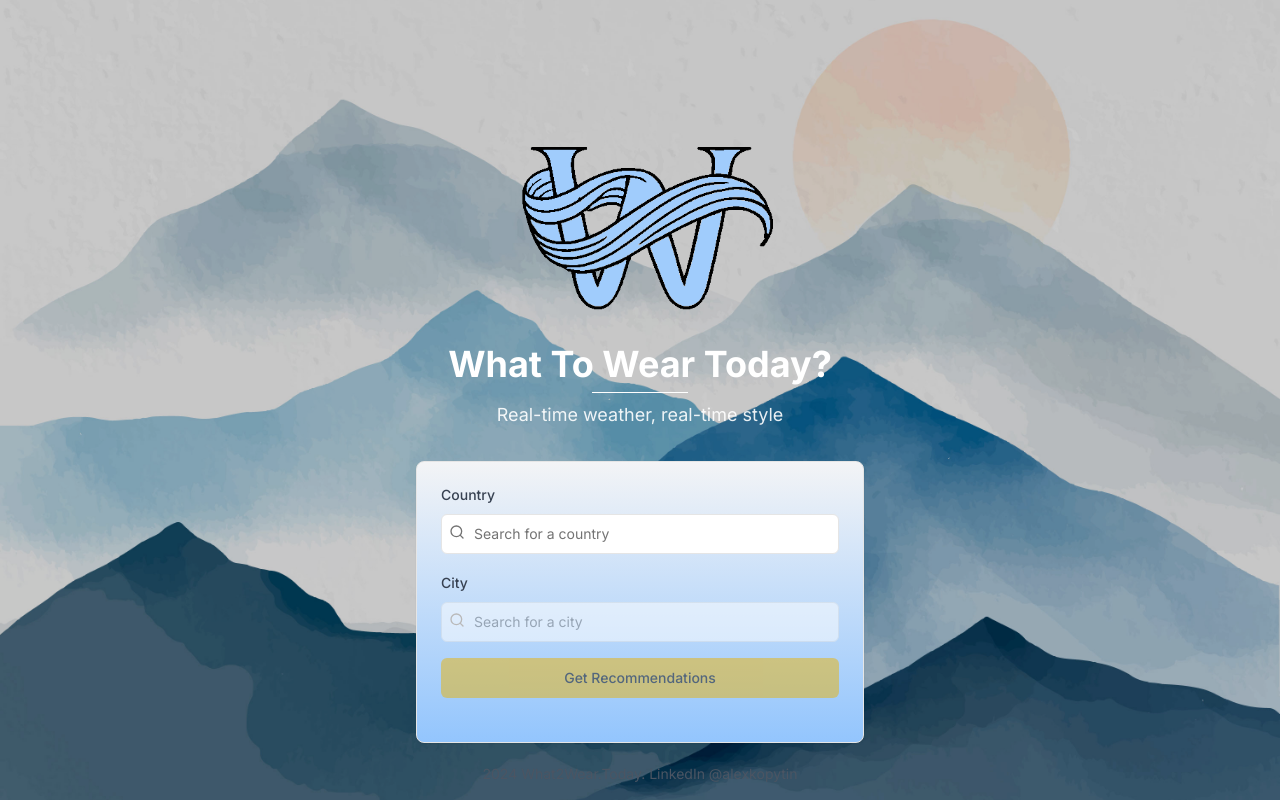
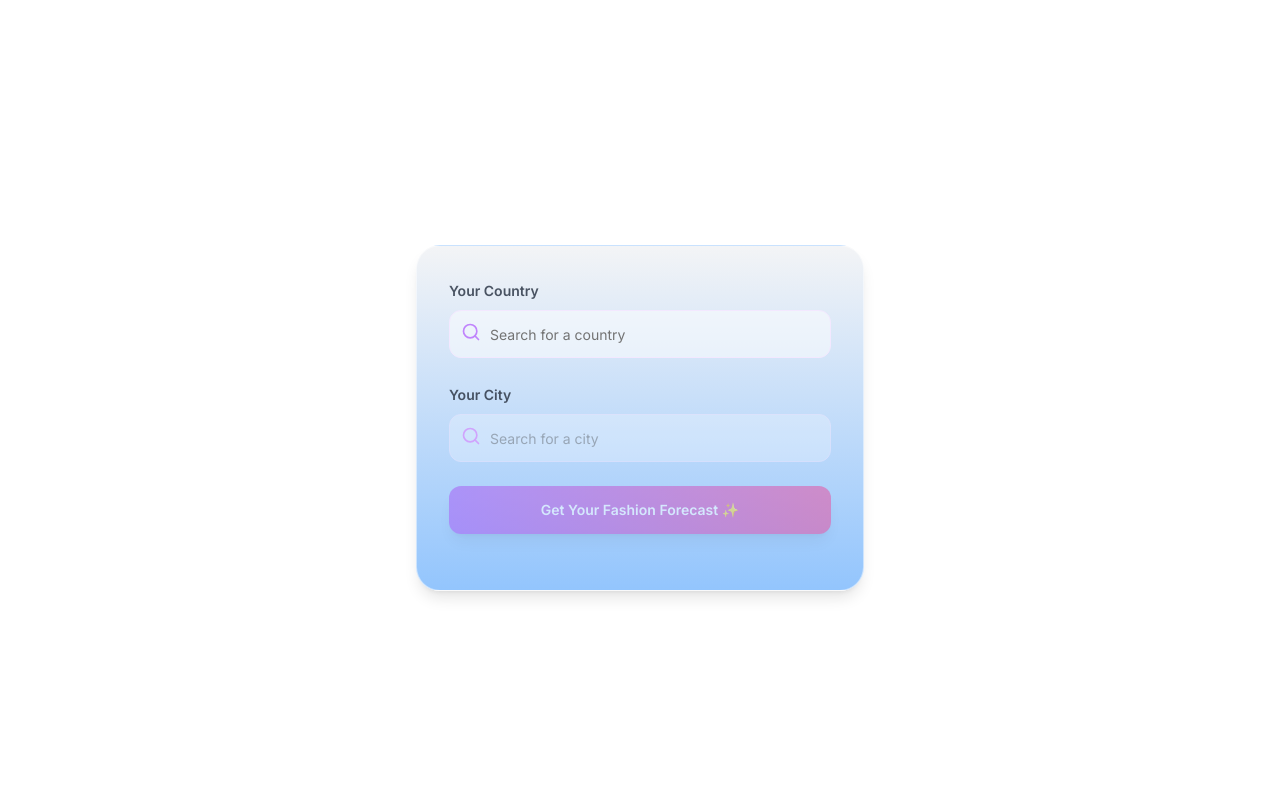
Before and after one commit to nobodyknows44/what2wear, a Next.js app: page / in a window 1280 px wide. Built offline with nearby package versions, Linux system fonts and the light colour scheme.

Commit message:
updated backgroudn x2

```diff
--- a/app/components/WeatherDashboard.tsx
+++ b/app/components/WeatherDashboard.tsx
@@ -160,26 +160,26 @@ export default function WeatherDashboard({ showRecommendations, setShowRecommend
   }
 
   return (
-    <Card className="w-full max-w-md mx-auto">
+    <Card className={`w-[90%] max-w-3xl mx-auto backdrop-blur-sm bg-white/90 border border-white/50 shadow-lg rounded-3xl ${!showRecommendations ? 'max-w-md' : ''}`}>
       {!showRecommendations ? (
-        <CardContent className="my-5">
-          <form onSubmit={handleSubmit} className="space-y-4">
+        <CardContent className="my-8 px-8">
+          <form onSubmit={handleSubmit} className="space-y-6">
             <div className="space-y-2" ref={countryRef}>
-              <label htmlFor="country" className="text-sm font-medium text-gray-700">
-                Country
+              <label htmlFor="country" className="text-sm font-semibold text-gray-700/90">
+                Your Country
               </label>
               <div className="relative">
-                <Search className="absolute left-2 top-2.5 h-4 w-4 text-muted-foreground" />
+                <Search className="absolute left-3 top-3 h-5 w-5 text-purple-400" />
                 <Input
                   id="country"
                   placeholder="Search for a country"
                   value={countrySearch}
-                  onChange={(e: React.ChangeEvent<HTMLInputElement>) => {
+                  onChange={(e) => {
                     setCountrySearch(e.target.value)
                     setShowCountryDropdown(true)
                   }}
                   onFocus={() => setShowCountryDropdown(true)}
-                  className="pl-8"
+                  className="pl-10 h-12 bg-white/50 border-purple-100 focus:border-purple-300 rounded-xl"
                 />
               </div>
               {showCountryDropdown && (
@@ -203,21 +203,21 @@ export default function WeatherDashboard({ showRecommendations, setShowRecommend
               )}
             </div>
             <div className="space-y-2" ref={cityRef}>
-              <label htmlFor="city" className="text-sm font-medium text-gray-700">
-                City
+              <label htmlFor="city" className="text-sm font-semibold text-gray-700/90">
+                Your City
               </label>
               <div className="relative">
-                <Search className="absolute left-2 top-2.5 h-4 w-4 text-muted-foreground" />
+                <Search className="absolute left-3 top-3 h-5 w-5 text-purple-400" />
                 <Input
                   id="city"
                   placeholder="Search for a city"
                   value={citySearch}
-                  onChange={(e: React.ChangeEvent<HTMLInputElement>) => {
+                  onChange={(e) => {
                     setCitySearch(e.target.value)
                     setShowCityDropdown(true)
                   }}
                   onFocus={() => setShowCityDropdown(true)}
-                  className="pl-8"
+                  className="pl-10 h-12 bg-white/50 border-purple-100 focus:border-purple-300 rounded-xl"
                   disabled={!location.country}
                 />
               </div>
@@ -240,90 +240,126 @@ export default function WeatherDashboard({ showRecommendations, setShowRecommend
                 </div>
               )}
             </div>
-            <Button type="submit" className="w-full" disabled={loading || !location.city || !location.country}>
-              {loading ? 'Loading...' : 'Get Recommendations'}
+            <Button
+              type="submit"
+              className="w-full h-12 bg-gradient-to-r from-purple-500 to-pink-500 hover:from-purple-600 hover:to-pink-600 text-white rounded-xl font-semibold shadow-lg transition-all duration-300"
+              disabled={loading || !location.city || !location.country}
+            >
+              {loading ?
+                <div className="flex items-center justify-center gap-2">
+                  <div className="animate-spin rounded-full h-5 w-5 border-b-2 border-white"></div>
+                  <span>Crafting your style...</span>
+                </div>
+                :
+                'Get Your Fashion Forecast ✨'
+              }
             </Button>
           </form>
         </CardContent>
       ) : (
-        <CardContent className="pt-5">
+        <CardContent className="p-8">
           {weather && recommendations && (
-            <div className="space-y-6">
-              <h2 className="text-2xl font-bold text-center mb-4">
-                AI Fashion Forecast for {location.city}, {location.country} 🌈👗
+            <div className="space-y-8">
+              <div className="text-center space-y-2">
+                <h2 className="text-3xl font-bold text-purple-600">
+                  Fashion Forecast
                 </h2>
-              <div className="grid grid-cols-2 gap-4 bg-gradient-to-r from-blue-100 to-purple-100 p-4 rounded-lg">
-                <div className="flex items-center space-x-2">
-                  <Sun className="h-6 w-6 text-yellow-500" />
-                  <span className="text-lg font-semibold">{weather.temperature}°C</span>
+                <p className="text-gray-600 text-lg">
+                  {location.city}, {location.country}
+                </p>
               </div>
-                <div className="flex items-center space-x-2">
-                  {getWeatherIcon(weather.conditions)}
-                  <span className="text-lg">{weather.conditions}</span>
+
+              <div className="grid grid-cols-4 gap-6">
+                {[
+                  {
+                    icon: <Thermometer className="h-10 w-10 text-pink-500" />,
+                    value: `${weather.temperature}°C`,
+                    label: "Temperature"
+                  },
+                  {
+                    icon: <Cloud className="h-10 w-10 text-gray-500" />,
+                    value: weather.conditions,
+                    label: "Conditions"
+                  },
+                  {
+                    icon: <Wind className="h-10 w-10 text-blue-500" />,
+                    value: getWindDescription(weather.windSpeed),
+                    label: "Wind"
+                  },
+                  {
+                    icon: <Droplets className="h-8 w-8 text-blue-400" />,
+                    value: `${weather.humidity}%`,
+                    label: "Humidity"
+                  }
+                ].map((item, index) => (
+                  <div
+                    key={index}
+                    className="bg-white rounded-3xl p-6 flex flex-col items-center text-center shadow-sm h-full"
+                  >
+                    <div className="flex flex-col items-center pt-2">
+                      <div className="flex justify-center">
+                        {item.icon}
                       </div>
-                <div className="flex items-center space-x-2">
-                  <Wind className="h-6 w-6 text-blue-500" />
-                  <span>{getWindDescription(weather.windSpeed)}</span>
-                </div>
-                <div className="flex items-center space-x-2">
-                  <Droplets className="h-6 w-6 text-blue-300" />
-                  <span>{weather.humidity}%</span>
+                      <span className="text-xl text-gray-800 mt-2 mb-1">
+                        {item.value}
+                      </span>
+                      <span className="text-sm text-gray-500">
+                        {item.label}
+                      </span>
                     </div>
                   </div>
+                ))}
+              </div>
 
-              <div className="space-y-4 bg-gradient-to-r from-pink-100 to-orange-100 p-6 rounded-lg">
-                <h3 className="text-xl font-bold text-center mb-4">🎨 Your AI-Curated Outfit 🎨</h3>
-                <p className="text-gray-700 italic text-center">{recommendations.description}</p>
+              <div className="bg-white rounded-xl p-4">
+                <h3 className="text-2xl font-bold text-purple-600 text-center mb-2">
+                  Your AI-Curated Outfit
+                </h3>
+                <p className="text-gray-700 italic text-center text-base mb-6">
+                  {recommendations.description}
+                </p>
 
-                {recommendations.topWear && recommendations.topWear.length > 0 && (
-                  <div className="bg-white bg-opacity-50 p-3 rounded-md">
-                    <h4 className="font-bold text-lg text-purple-600">👚 Top Trends:</h4>
-                    {recommendations.topWear.map((item: ClothingItem, index: number) => (
-                      <p key={index} className="text-gray-700">
-                        {item.item} <span className="font-medium">in {item.color}</span>
+                <div className="grid grid-cols-3 gap-8">
+                  <div>
+                    <h4 className="text-base font-bold text-purple-600 mb-3">👚 Top Trends</h4>
+                    {recommendations.topWear?.map((item: ClothingItem, index: number) => (
+                      <p key={index} className="text-base mb-2">
+                        {item.item} <span className="text-purple-500">in {item.color}</span>
                       </p>
                     ))}
                   </div>
-                )}
 
-                {recommendations.bottomWear && recommendations.bottomWear.length > 0 && (
-                  <div className="bg-white bg-opacity-50 p-3 rounded-md">
-                    <h4 className="font-bold text-lg text-blue-600">👖 Bottom Beats:</h4>
-                    {recommendations.bottomWear.map((item: ClothingItem, index: number) => (
-                      <p key={index} className="text-gray-700">
-                        {item.item} <span className="font-medium">in {item.color}</span>
+                  <div>
+                    <h4 className="text-base font-bold text-blue-600 mb-3">👖 Bottom Beats</h4>
+                    {recommendations.bottomWear?.map((item: ClothingItem, index: number) => (
+                      <p key={index} className="text-base mb-2">
+                        {item.item} <span className="text-blue-500">in {item.color}</span>
                       </p>
                     ))}
                   </div>
-                )}
 
-                {recommendations.accessories && recommendations.accessories.length > 0 && (
-                  <div className="bg-white bg-opacity-50 p-3 rounded-md">
-                    <h4 className="font-bold text-lg text-green-600">🎩 Accessory Accents:</h4>
-                    {recommendations.accessories.map((item: ClothingItem, index:  number) => (
-                      <p key={index} className="text-gray-700">
-                        {item.item} <span className="font-medium">in {item.color}</span>
+                  <div>
+                    <h4 className="text-base font-bold text-green-600 mb-3">🎩 Accessory Accents</h4>
+                    {recommendations.accessories?.map((item: ClothingItem, index: number) => (
+                      <p key={index} className="text-base mb-2">
+                        {item.item} <span className="text-green-500">in {item.color}</span>
                       </p>
                     ))}
                   </div>
-                )}
                 </div>
-
-              <div className="text-center">
-                <p className="text-sm font-semibold text-indigo-600">
-                  Remember: You're gorgeous no matter what you wear! 💖
-                </p>
               </div>
             </div>
           )}
+
+          <div className="flex justify-center mt-8">
             <Button
               variant="outline"
-            size="sm"
-            className="mt-6 w-full bg-gradient-to-r from-purple-400 to-pink-400 text-white hover:from-purple-500 hover:to-pink-500 transition-all duration-300"
+              className="w-[400px] h-10 bg-gradient-to-r from-purple-500 to-pink-500 hover:from-purple-600 hover:to-pink-600 text-white rounded-xl font-semibold shadow-lg transition-all duration-300"
               onClick={() => setShowRecommendations(false)}
             >
               <ArrowLeft className="mr-2 h-4 w-4" /> Back to Fashion Machine
             </Button>
+          </div>
         </CardContent>
       )}
     </Card>
--- a/app/globals.css
+++ b/app/globals.css
@@ -4,6 +4,19 @@
 
 body {
   font-family: Arial, Helvetica, sans-serif;
+  background: linear-gradient(135deg, #e0c3fc 0%, #8ec5fc 100%);
+  min-height: 100vh;
+}
+
+/* Optional animated background */
+@keyframes float {
+  0% { transform: translateY(0px); }
+  50% { transform: translateY(-20px); }
+  100% { transform: translateY(0px); }
+}
+
+.floating {
+  animation: float 6s ease-in-out infinite;
 }
 
 @layer base {
--- a/app/layout.tsx
+++ b/app/layout.tsx
@@ -16,12 +16,9 @@ export default function RootLayout({
 }) {
   return (
     <html lang="en">
-      <body className={inter.className}>
+      <body className={`${inter.className} fixed inset-0 overflow-hidden`}>
         <NotificationProvider>
           {children}
-          <footer className="fixed bottom-0 left-0 right-0 bg-transparent text-gray-600 p-4 text-center">
-            <p className="text-sm">2024 What2Wear.Today. LinkedIn @alexkopytin</p>
-          </footer>
         </NotificationProvider>
       </body>
     </html>
--- a/app/page.tsx
+++ b/app/page.tsx
@@ -1,40 +1,47 @@
 'use client'
 
-import { useState } from 'react'
+import { useState, useEffect } from 'react'
 import WeatherDashboard from './components/WeatherDashboard'
-import { NotificationProvider } from './components/NotificationContext'
 import Image from 'next/image'
 
 export default function Home() {
   const [showRecommendations, setShowRecommendations] = useState(false)
 
+  useEffect(() => {
+    // Initialize Unicorn Studio
+    if (!window.UnicornStudio) {
+      window.UnicornStudio = { isInitialized: false };
+      const script = document.createElement('script');
+      script.src = "https://cdn.unicorn.studio/v1.3.2/unicornStudio.umd.js";
+      script.onload = () => {
+        if (!window.UnicornStudio.isInitialized) {
+          UnicornStudio.init();
+          window.UnicornStudio.isInitialized = true;
+        }
+      };
+      document.head.appendChild(script);
+    }
+  }, []);
+
   return (
-    <NotificationProvider>
-      <div className="min-h-screen w-full flex flex-col items-center justify-center bg-cover bg-center bg-no-repeat" style={{ backgroundImage: "url('/background.jpg')" }}>
-        <div className="absolute inset-0 bg-black opacity-20"></div>
-        <div className="relative z-10 w-full h-full flex flex-col items-center justify-center gap-8">
-          {!showRecommendations && (
-            <div className="text-center">
-              <div className="flex justify-center -mb-16">
-                <Image
-                  src="/logo_5.svg"
-                  alt="Weather Ware Logo"
-                  width={350}
-                  height={350}
-                  className="rounded-full"
-                />
-              </div>
-              <h1 className="text-4xl font-bold text-white mb-2">What To Wear Today?</h1>
-              <div className="w-24 h-px bg-white mx-auto mb-2"></div>
-              <p className="text-lg text-white/90"> Real-time weather, real-time style </p>
-            </div>
-          )}
+    <div className="min-h-screen w-full flex flex-col items-center justify-center relative">
+      <div
+        data-us-project="iUDFQNke6VXPkz6mhwie"
+        className="absolute inset-0 w-full h-full"
+      ></div>
+      <div className="absolute inset-0"></div>
+      <div className="relative z-10 w-[90%] max-w-7xl flex flex-col items-center justify-center gap-4">
+        <div className="text-center space-y-0 w-full">
+          <div className="flex justify-center -mb-4 w-full">
+          </div>
+        </div>
+        <div className="pt-5 w-full">
           <WeatherDashboard
             showRecommendations={showRecommendations}
             setShowRecommendations={setShowRecommendations}
           />
         </div>
       </div>
-    </NotificationProvider>
+    </div>
   )
 }
--- a/package.json
+++ b/package.json
@@ -16,9 +16,9 @@
     "class-variance-authority": "^0.7.0",
     "clsx": "^2.1.1",
     "lucide-react": "^0.453.0",
-    "next": "15.0.0",
-    "react": "19.0.0-rc-65a56d0e-20241020",
-    "react-dom": "19.0.0-rc-65a56d0e-20241020",
+    "next": "^15.0.0",
+    "react": "^19.0.0-rc-65a56d0e-20241020",
+    "react-dom": "^19.0.0-rc-65a56d0e-20241020",
     "tailwind-merge": "^2.5.4",
     "tailwindcss-animate": "^1.0.7"
   },
```
Also changed, not shown: 1 other file (tests, documents, lock files or other folders). Lines whose indentation alone changed are shown as unchanged.
